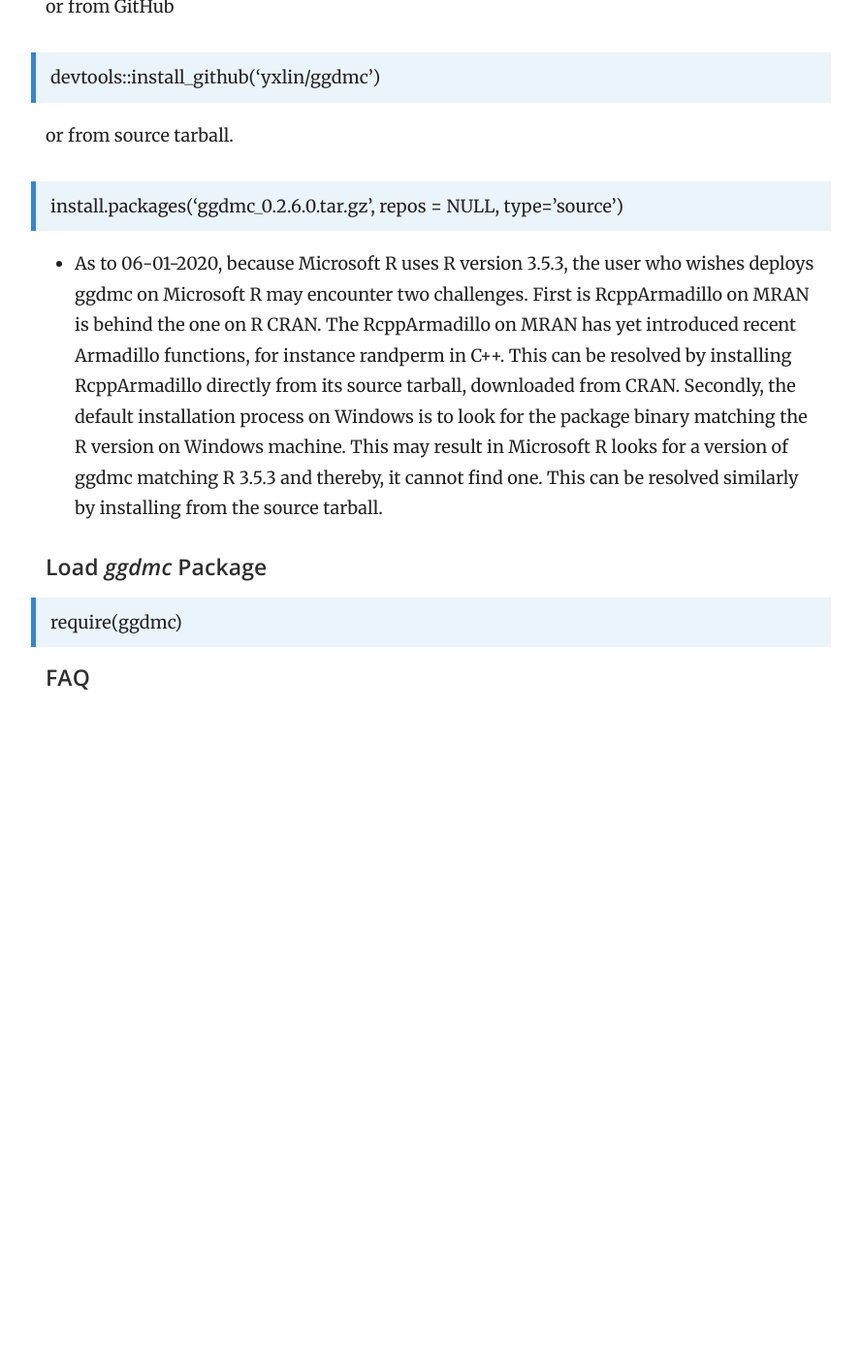
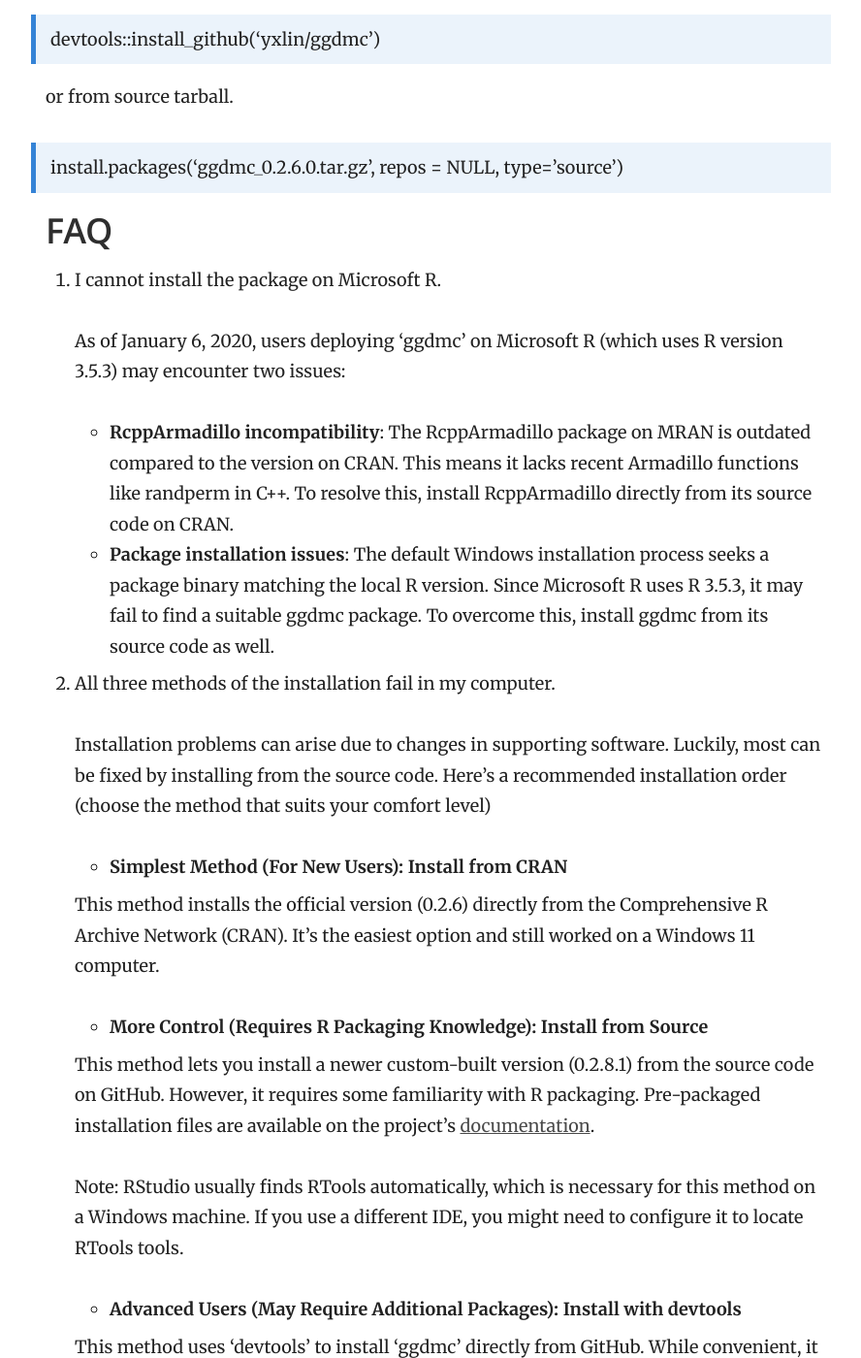
Before and after one commit to yxlin/yxlin.github.io, a Jekyll site: the page built from index.md, in a window 1280 px wide and 1400 px high, scrolled down 1274 px. Shown: the whole window at 97% size, without its empty margins (343-1231 px from the left). Built offline with Jekyll 4.4.1, drawn with Linux system fonts in a browser that asks for light colours; before the commit the page ends 2015 px from its top, so only the background shows below that; some of the changed text lies outside the part shown.

Commit message:
Improve the description and add FAQ

```diff
--- a/index.md
+++ b/index.md
@@ -24,12 +24,11 @@ in the package.  _DMC_ expands this function, (Heathcote et al., 2018), so does
 3. **_ggdmc_** uses two different variants of _migration_ operator in addition to
 the crossover operator.
 
-
-### Getting Started
+# Getting Started
 
 Here is a quick getting start guide:
 
-#### Installation
+## Installation
 
 1. Download **_ggdmc_** from [CRAN](https://cran.r-project.org/web/packages/ggdmc/index.html), or
 [GitHub](https://github.com/yxlin/ggdmc).
@@ -47,20 +46,28 @@ or from source tarball.
 
 > install.packages('ggdmc_0.2.6.0.tar.gz', repos = NULL, type='source')
 
-* As to 06-01-2020, because Microsoft R uses R version 3.5.3, the user who wishes
-deploys ggdmc on Microsoft R may encounter two challenges. First is
-RcppArmadillo on MRAN is behind the one on R CRAN. The RcppArmadillo on MRAN
-has yet introduced recent Armadillo functions, for instance randperm in C++.
-This can be resolved by installing RcppArmadillo directly from its source
-tarball, downloaded from CRAN. Secondly, the default installation process on
-Windows is to look for the package binary matching the R version on Windows
-machine. This may result in Microsoft R looks for a version of ggdmc matching
-R 3.5.3 and thereby, it cannot find one. This can be resolved similarly by
-installing from the source tarball.
+## FAQ
+1. I cannot install the package on Microsoft R.
 
+   As of January 6, 2020, users deploying 'ggdmc' on Microsoft R (which uses R version 3.5.3) may encounter two issues:
 
-#### Load _ggdmc_ Package
+   * **RcppArmadillo incompatibility**: The RcppArmadillo package on MRAN is outdated compared to the version on CRAN. This means it lacks recent Armadillo functions like randperm in C++. To resolve this, install RcppArmadillo directly from its source code on CRAN.
+   * **Package installation issues**: The default Windows installation process seeks a package binary matching the local R version. Since Microsoft R uses R 3.5.3, it may fail to find a suitable ggdmc package. To overcome this, install ggdmc from its source code as well.
 
-> require(ggdmc)
+2. All three methods of the installation fail in my computer.
 
-#### FAQ
+   Installation problems can arise due to changes in supporting software. Luckily, most can be fixed by installing from the source code. Here's a recommended installation order (choose the method that suits your comfort level)
+
+   * **Simplest Method (For New Users): Install from CRAN**
+
+    This method installs the official version (0.2.6) directly from the Comprehensive R Archive Network (CRAN). It's the easiest option and still worked on a Windows 11 computer.
+
+   * **More Control (Requires R Packaging Knowledge): Install from Source**
+
+    This method lets you install a newer custom-built version (0.2.8.1) from the source code on GitHub. However, it requires some familiarity with R packaging. Pre-packaged installation files are available on the project's [documentation](https://github.com/yxlin/ggdmc/tree/master/docs).
+
+    Note: RStudio usually finds RTools automatically, which is necessary for this method on a Windows machine. If you use a different IDE, you might need to configure it to locate RTools tools.
+
+   * **Advanced Users (May Require Additional Packages): Install with devtools**
+
+    This method uses 'devtools' to install 'ggdmc' directly from GitHub. While convenient, it might install extra packages that have nothing to do with 'ggdmc'. You must install all the 'devtools' dependencies, which may require their own dependencies.
```
